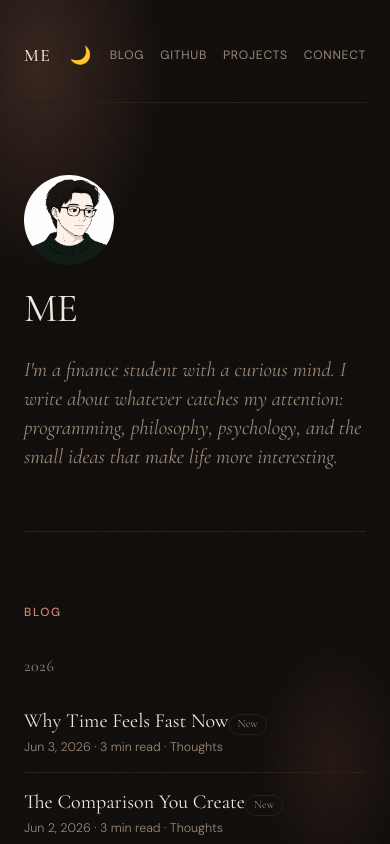
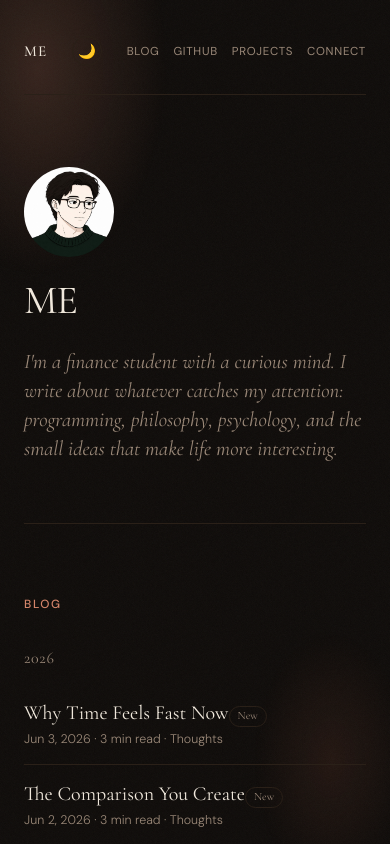
Before and after one commit to satyamcodepy/personal-website, a website: page index.html in a window 390 px wide. Shown: the top 844 px of the page. Drawn offline with nearby package versions, Linux system fonts and the light colour scheme.

Commit message:
fix mobile header

```diff
--- a/styles.css
+++ b/styles.css
@@ -493,3 +493,17 @@ h1, h2, h3, p { margin-top: 0; }
 }
 
 .pill:hover { color: var(--text); border-color: var(--accent); }
+@media (max-width: 768px) {
+  .nav-links {
+    gap: 14px;
+    font-size: .72rem;
+  }
+  .theme-toggle {
+    width: 30px;
+    height: 30px;
+    font-size: .9rem;
+  }
+  .brand {
+    font-size: .95rem;
+  }
+}
```
